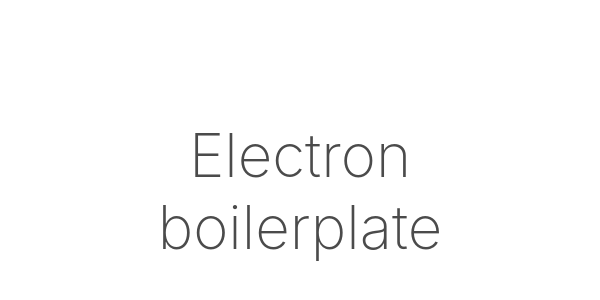
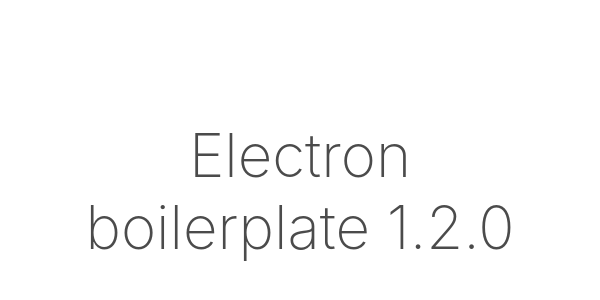
Before and after one commit to jmerle/electron-testing, an Electron app: page index.html in a window 600 px wide. Shown: the part 156-456 px from the top of the page. Drawn offline with Linux system fonts and the light colour scheme.

Commit message:
Update index.html

```diff
--- a/index.html
+++ b/index.html
@@ -8,7 +8,7 @@
 	<body>
 		<div class="container">
 			<header>
-				<h1>Electron boilerplate</h1>
+				<h1>Electron boilerplate 1.2.0</h1>
 				<p></p>
 			</header>
 			<section class="main"></section>
```
